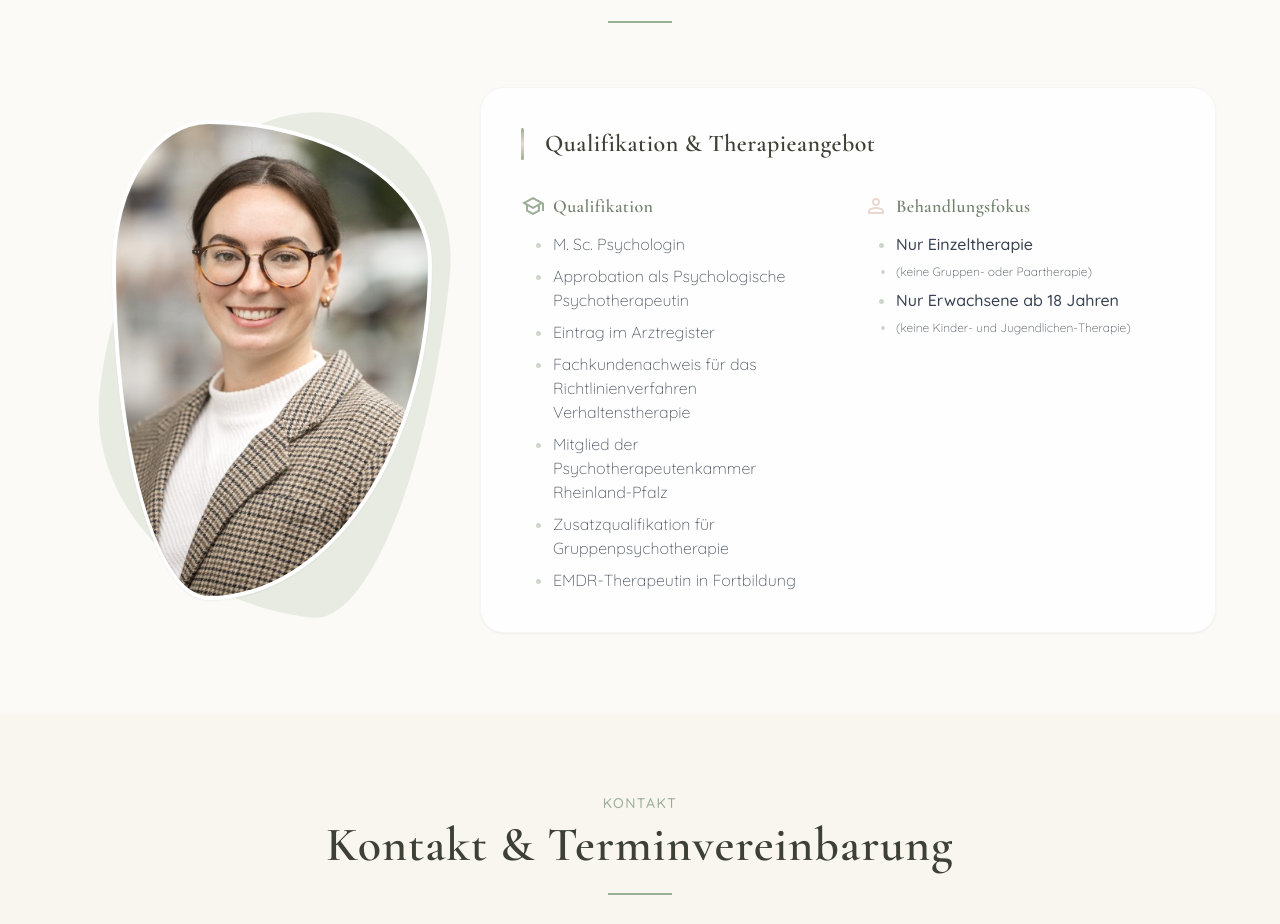
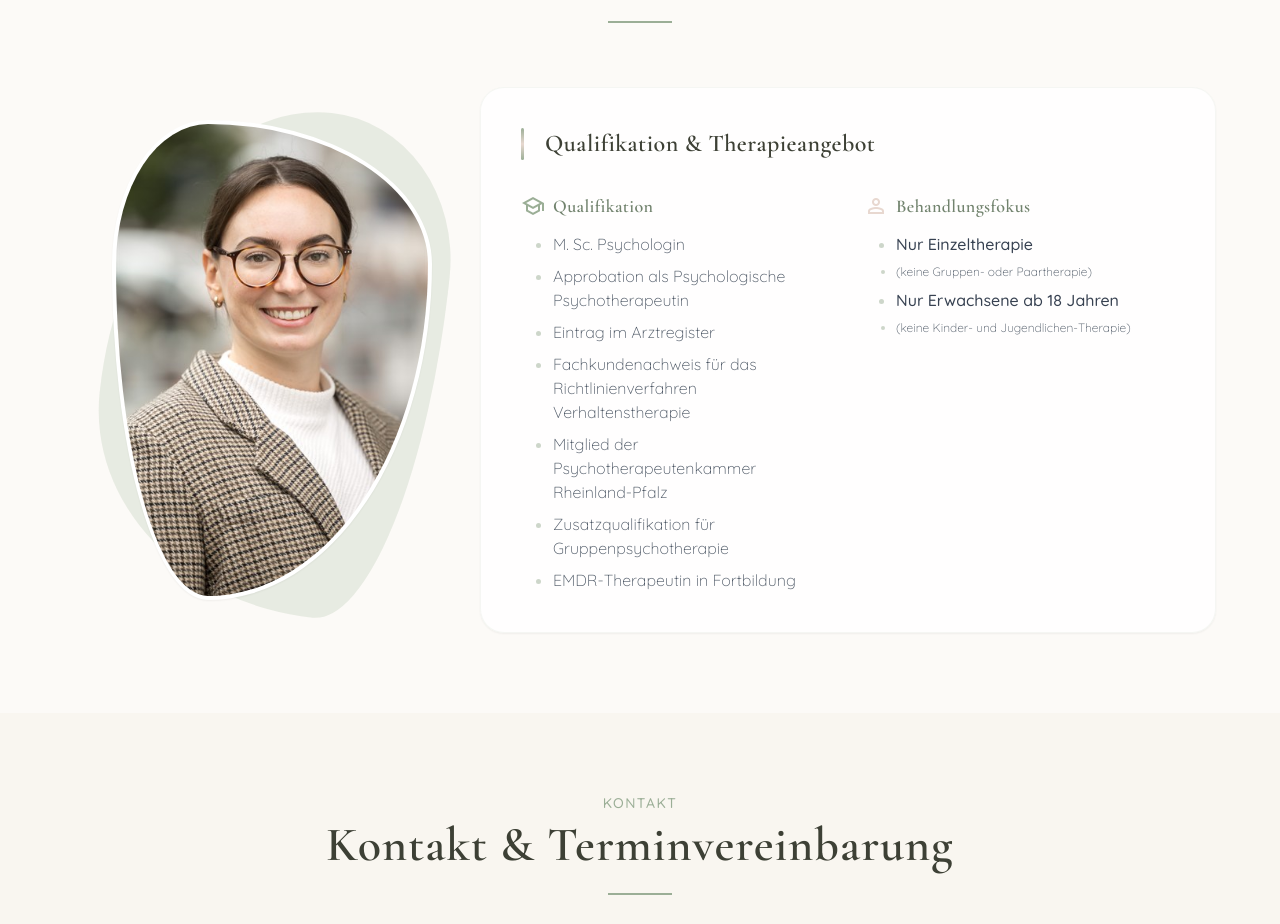
Before and after one commit to Mtothexmax/psychotherapie-praxis, a website: page docs/index.html in a window 1280 px wide. Shown: the part 2247-3171 px from the top of the page. Drawn offline with nearby package versions, Linux system fonts and the light colour scheme.

Commit message:
upfated to allow creating variants and mirrored photo

```diff
--- a/docs/index.html
+++ b/docs/index.html
@@ -346,7 +346,7 @@
                             <div class="absolute inset-0 bg-white dark:bg-text-dark rounded-organic-2 shadow-sm overflow-hidden border-4 border-white dark:border-text-dark/50">
                                 <img
                                     src="foto.jpg"
-                                    srcset="foto-600x400.jpg 400w, foto-1200x800.jpg 800w, foto-1800x1200.jpg 1200w, foto.jpg 4000w"
+                                    srcset="foto-400x600.jpg 400w, foto-800x1200.jpg 800w, foto-1200x1800.jpg 1200w, foto.jpg 4000w"
                                     sizes="(max-width: 768px) 288px, 320px"
                                     alt="Franziska Reich"
                                     class="w-full h-full object-cover"
--- a/package.json
+++ b/package.json
@@ -2,7 +2,8 @@
   "name": "psychotherapie-praxis",
   "version": "1.0.0",
   "scripts": {
-    "build": "tailwindcss -i ./input.css -o ./docs/style.css --minify"
+    "build": "tailwindcss -i ./input.css -o ./docs/style.css --minify",
+    "generate:fotos": "powershell -ExecutionPolicy Bypass -File ./generate-foto-variants.ps1"
   },
   "devDependencies": {
     "tailwindcss": "^3.4.1",
```
Also changed, not shown: docs/foto-1200x1800.jpg (added), docs/foto-1200x800.jpg (deleted), docs/foto-1800x1200.jpg (deleted), docs/foto-400x600.jpg (added), docs/foto-600x400.jpg (deleted), docs/foto-800x1200.jpg (added), 3 other files.
